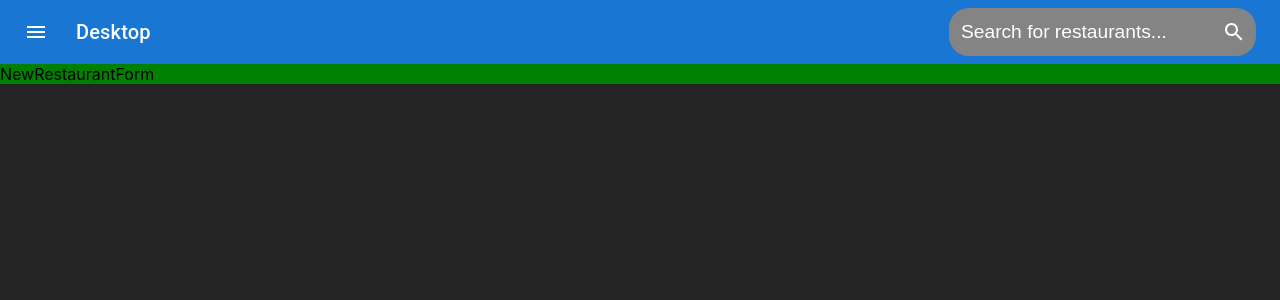
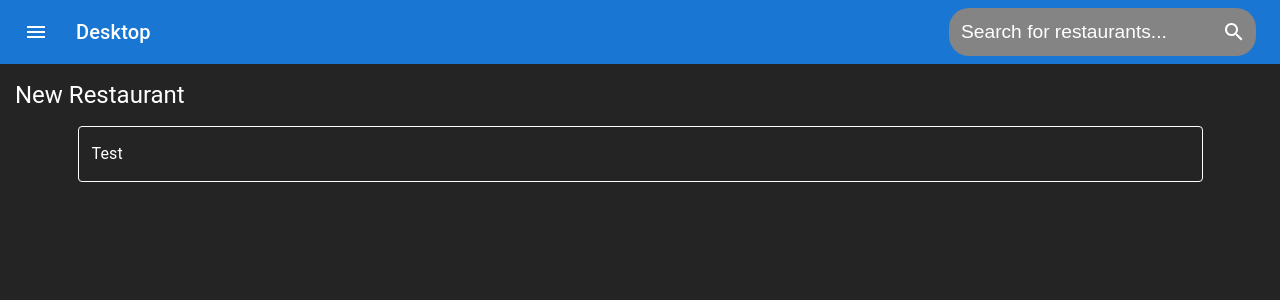
Before and after one commit to DylanLovell93/takehome-frontend, a React (Create React App) app: page /newRestaurant in a window 1280 px wide. Shown: the top 300 px of the page. Built offline with nearby package versions, Linux system fonts and the light colour scheme.

Commit message:
form styling

```diff
--- a/src/Components/NewRestaurantForm/NewRestaurantForm.css
+++ b/src/Components/NewRestaurantForm/NewRestaurantForm.css
@@ -1,3 +1,18 @@
 .NewRestaurantForm {
-  background-color: green;
+  background-color: #242424;
+  height: 100%;
+  margin: 0px auto;
+  box-sizing: border-box;
+  padding: 15px;
 }
+
+.NewRestaurantForm .formControl {
+  display: flex;
+  margin: 15px auto;
+  min-width: 0px;
+  width: 90%;
+}
+
+.NewRestaurantForm #test ::placeholder {
+  color: white;
+}
--- a/src/Components/NewRestaurantForm/NewRestaurantForm.jsx
+++ b/src/Components/NewRestaurantForm/NewRestaurantForm.jsx
@@ -1,8 +1,75 @@
 import "./NewRestaurantForm.css";
 import React from "react";
+import {
+  FormControl,
+  InputLabel,
+  Input,
+  FormHelperText,
+  Box,
+  Typography,
+  TextField,
+} from "@mui/material";
+import { orange } from "@mui/material/colors";
 
 const NewRestaurantForm = () => {
-  return <div className="NewRestaurantForm">NewRestaurantForm</div>;
+  return (
+    <Box className="NewRestaurantForm" component="form" autocomplete="off">
+      <Typography
+        variant="h5"
+        component="div"
+        sx={{ mx: "auto", color: "white" }}
+      >
+        New Restaurant
+      </Typography>
+      <div className="formControl">
+        <TextField
+          id="test"
+          label="Test"
+          variant="outlined"
+          sx={{
+            mx: "auto",
+            flexGrow: 1,
+            "& fieldset": {
+              borderColor: "white",
+            },
+            "&.Mui-focused fieldset": {
+              borderColor: "white",
+            },
+            "& label.Mui-focused": {
+              color: "white",
+            },
+            "& .MuiInput-underline:after": {
+              borderBottomColor: "white",
+            },
+            "& .MuiOutlinedInput-root": {
+              "& fieldset": {
+                borderColor: "white",
+                borderWidth: "1.5px",
+              },
+            },
+            "& .MuiOutlinedInput-root:hover": {
+              "& fieldset": {
+                borderColor: "white",
+                borderWidth: "2px",
+              },
+            },
+            "& .MuiInputBase-formControl": {
+              color: "white",
+            },
+            "& .MuiInputLabel-root": {
+              color: "white",
+            },
+            "& .MuiOutlinedInput-root:blur": {
+              "& fieldset": {
+                borderColor: "white",
+                borderWidth: "1.5px",
+              },
+            },
+          }}
+        />
+      </div>
+    </Box>
+  );
 };
 
 export default NewRestaurantForm;
--- a/src/Components/RestaurantList/RestaurantList.jsx
+++ b/src/Components/RestaurantList/RestaurantList.jsx
@@ -44,7 +44,11 @@ const RestaurantList = ({ mobile }) => {
             </Typography>
           </>
         ) : (
-          <Typography variant="h5" component="div" sx={{ mx: "auto" }}>
+          <Typography
+            variant="h5"
+            component="div"
+            sx={{ mx: "auto", width: "100%" }}
+          >
             Browse Restaurants
           </Typography>
         )}
```
